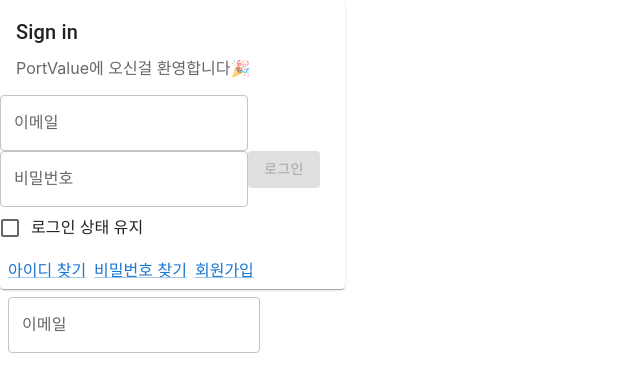
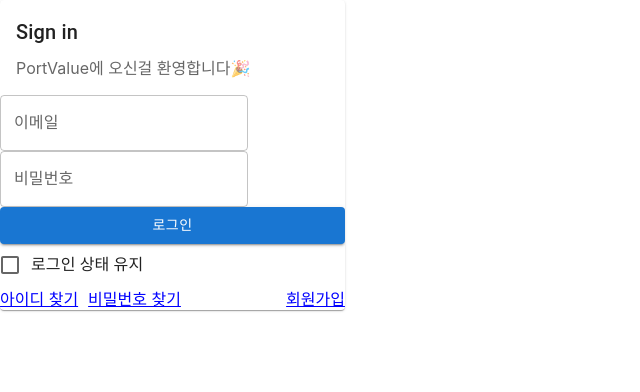
Before and after one commit to DannyJ34/pv_cms_fe, a React (Create React App) app: page /signin in a window 1280 px wide. Shown: the top 392 px of the page, without its empty margins (0-640 px from the left). Built offline with nearby package versions, Linux system fonts and the light colour scheme.

Commit message:
SignIn Help Div 추가, 로그인 버튼 시도

```diff
--- a/package.json
+++ b/package.json
@@ -13,6 +13,7 @@
     "react-dom": "^18.0.0",
     "react-router-dom": "^6.3.0",
     "react-scripts": "5.0.0",
+    "styled-components": "^5.3.5",
     "web-vitals": "^2.1.4"
   },
   "scripts": {
--- a/src/pages/Signin.js
+++ b/src/pages/Signin.js
@@ -11,6 +11,7 @@
 import FormGroup from '@mui/material/FormGroup';
 import FormControlLabel from '@mui/material/FormControlLabel';
 import Link from '@mui/material/Link';
+import styled from "styled-components";
 
 const Signin = () => {
 
@@ -25,10 +26,6 @@
         setSignInMaintainStatus(event.target.checked);
     };
 
-    // const underlineLink = styled(Link)
-    //     color: blue;
-
-
     useEffect(() => {
         console.log("value: " + value)
     }, [value])
@@ -36,10 +33,6 @@
     useEffect(() => {
         console.log("signInMaintainStatus: " + signInMaintainStatus)
     }, [signInMaintainStatus])
-
-    useEffect(() => {
-        // get signInMaintainStatus
-    }, [])
 
     return (
         <>
@@ -54,13 +47,35 @@
                 </CardContent>
                 <TextField id="outlined-basic" label="이메일" variant="outlined" />
                 <TextField id="outlined-basic" label="비밀번호" variant="outlined" />
-                <Button variant="contained" disabled>
+
+                {/* 로그인 버튼 : 아이디, 비밀번호 모두 입력될 시 로그인 버튼 활성화 */}
+
+                <Button variant="contained" disabled={false} fullWidth={true} >
                     로그인
                 </Button>
                 <FormGroup>
-                    <FormControlLabel onChange={handleSignInMaintainStatusChange} checked={signInMaintainStatus} control={<Checkbox />} label="로그인 상태 유지" />
+                    <FormControlLabel
+                        onChange={handleSignInMaintainStatusChange}
+                        checked={signInMaintainStatus}
+                        control={<Checkbox />}
+                        label="로그인 상태 유지" />
                 </FormGroup>
-                <CardActions>
+
+                <SignInHelpDiv>
+                    <SignInFindDiv>
+                        <SignInHelpCssDiv marginRight="10px">
+                            아이디 찾기
+                        </SignInHelpCssDiv>
+                        <SignInHelpCssDiv>
+                            비밀번호 찾기
+                        </SignInHelpCssDiv>
+                    </SignInFindDiv>
+                    <SignInHelpCssDiv>
+                        회원가입
+                    </SignInHelpCssDiv>
+                </SignInHelpDiv>
+
+                {/* <CardActions>
                     <Link href="https://member.daum.net/find/id.do?action=home" underline="always">
                         {'아이디 찾기'}
                     </Link>
@@ -71,16 +86,7 @@
                         {'회원가입'}
                     </Link>
 
-                    {/* style component  */}
-                    {/* <div>
-                            <body>
-                                <h1 style="color:blue; text-decoration: underline;">
-                                    아이디 찾기
-                                </h1>
-                            </body>
-                    </div> */}
-
-                </CardActions>
+                </CardActions> */}
             </Card>
             <Box
                 component="form"
@@ -90,10 +96,26 @@
                 noValidate
                 autoComplete="off"
             >
-                <TextField id="outlined-basic" label="이메일" variant="outlined" value={value} onChange={handleChange} />
+
             </Box>
         </>
     )
 };
 
+const SignInHelpDiv = styled.div`
+    display: flex;
+    justify-content: space-between;
+    color: blue;
+    text-decoration: underline;
+`;
+
+const SignInFindDiv = styled.div`
+    display: flex;
+    justify-content: space-between;
+`;
+
+const SignInHelpCssDiv = styled.div`
+    margin-right: ${props => props.marginRight !== undefined ? props.marginRight : "0px"};
+`;
+
 export default Signin;
```
Also changed, not shown: 1 other file (tests, documents, lock files or other folders).
